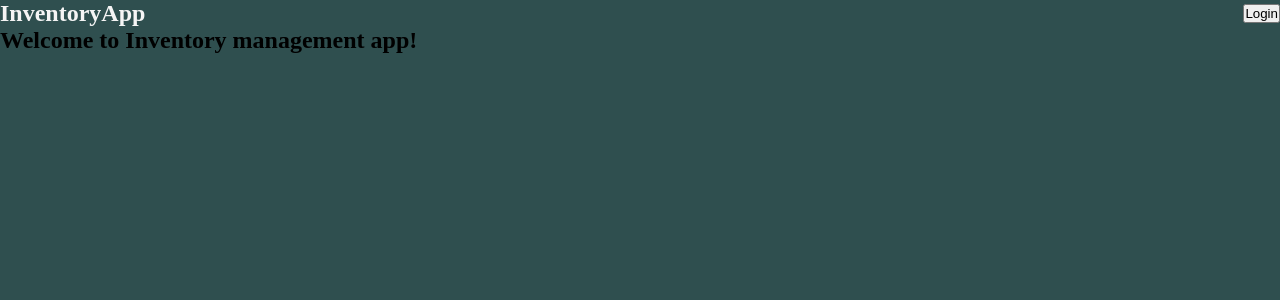
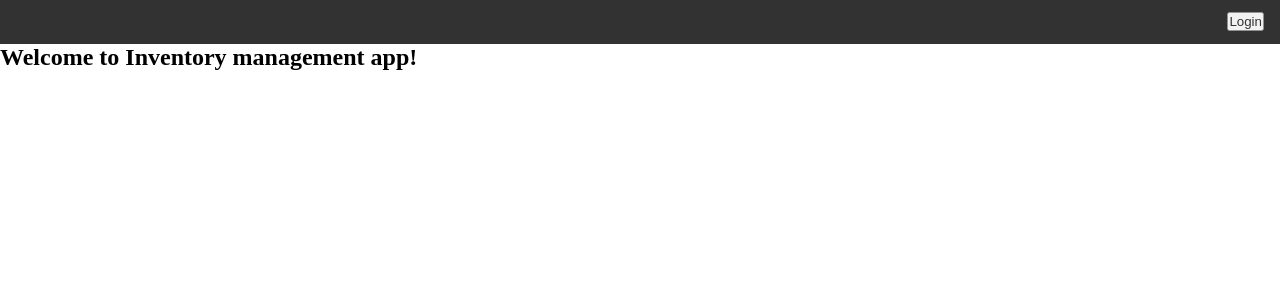
Before and after one commit to eng-ankit-mishra/inventory-management-system, a React (Vite) app in the folder frontend/: page / in a window 1280 px wide. Shown: the top 300 px of the page. Built offline with nearby package versions, Linux system fonts and the light colour scheme.

Commit message:
update the styling of navbar and button

```diff
--- a/frontend/src/App.css
+++ b/frontend/src/App.css
@@ -1,14 +1,42 @@
 .navbar {
-    background-color: darkslategray;
+    background-color: black;
+    opacity: 80%;
     width: 100%;
     display: flex;
     flex-direction: row;
     align-items: center;
     justify-content: space-between;
-    color: whitesmoke;
+    padding: 8px 16px;
+    border-bottom: 0.1rem solid black;
+}
+.nav-heading {
+    color: white;
+    font-size: 1.3rem;
 }
 .home{
-    background-color: darkslategray;
     width: 100%;
-    height:100vh;
+    height: 100vh;
+    display: flex;
+    flex-direction: column;
 }
+
+.home-page{
+    flex: 1;
+    background-color: snow;
+    display: flex;
+    flex-direction: row;
+    padding-top: 20px;
+    justify-content: center;
+
+}
+
+.btn{
+    background-color: darkgreen;
+    color: white;
+    padding: 6px 10px;
+    border-radius: 6px;
+    letter-spacing: 1px;
+    font-size: 14px;
+    cursor: pointer;
+
+}
```
